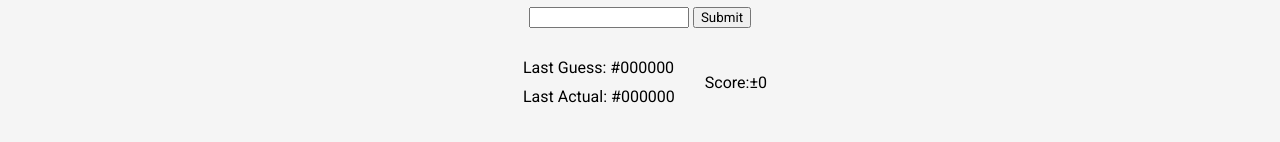
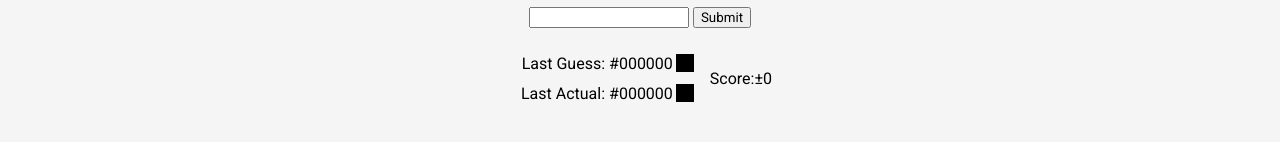
Before and after one commit to lukew3/color-code-tutor, a plain HTML site: page index.html in a window 1280 px wide. Shown: the part 380-522 px from the top of the page. Drawn offline with Linux system fonts and the light colour scheme.

Commit message:
added color splotches

```diff
--- a/app.js
+++ b/app.js
@@ -38,7 +38,9 @@ $('guess_form').addEventListener('submit', (e) => {
 		guess_input.value = '000000';
 	}
 	last_guess_text.textContent = guess_input.value.toUpperCase();
+	last_guess_splotch.style.backgroundColor = '#' + guess_input.value.toUpperCase();
 	last_actual_text.textContent = currentColor;
+	last_actual_splotch.style.backgroundColor = '#' + currentColor;
 	last_score_text.textContent = calcHexScore(guess_input.value, currentColor);
 	guess_input.value = '';
 	currentColor = genColorCode();
--- a/index.html
+++ b/index.html
@@ -25,14 +25,16 @@
 			<input type="submit" value="Submit">
 		</form>
 		<div id="last_info">
-			<div>
+			<div id="last_colors">
 				<div class="flex">
 					<p>Last Guess: #</p>
 					<p id="last_guess_text">000000</p>
+					<div id="last_guess_splotch" class="splotch" style="background-color: #000000"></div>
 				</div>
 				<div class="flex">
 					<p>Last Actual: #</p>
 					<p id="last_actual_text">000000</p>
+					<div id="last_actual_splotch" class="splotch" style="background-color: #000000"></div>
 				</div>
 			</div>
 			<div class="flex">
--- a/style.css
+++ b/style.css
@@ -54,8 +54,22 @@ nav {
         justify-content: center;
 	align-items: center;
 }
-#last_info div {
-        margin: 10px;
+#last_colors {
+	display: flex;
+	flex-direction: column;
+	align-items: flex-end;
+	margin: 10px;
+}
+#last_colors div {
+	margin: 3px;
+	display: flex;
+	align-items: center;
+}
+.splotch {
+	height: 1em;
+	width: 1em;
+	border: 1px solid black;
+	margin-left: 5px;
 }
 
 
```
